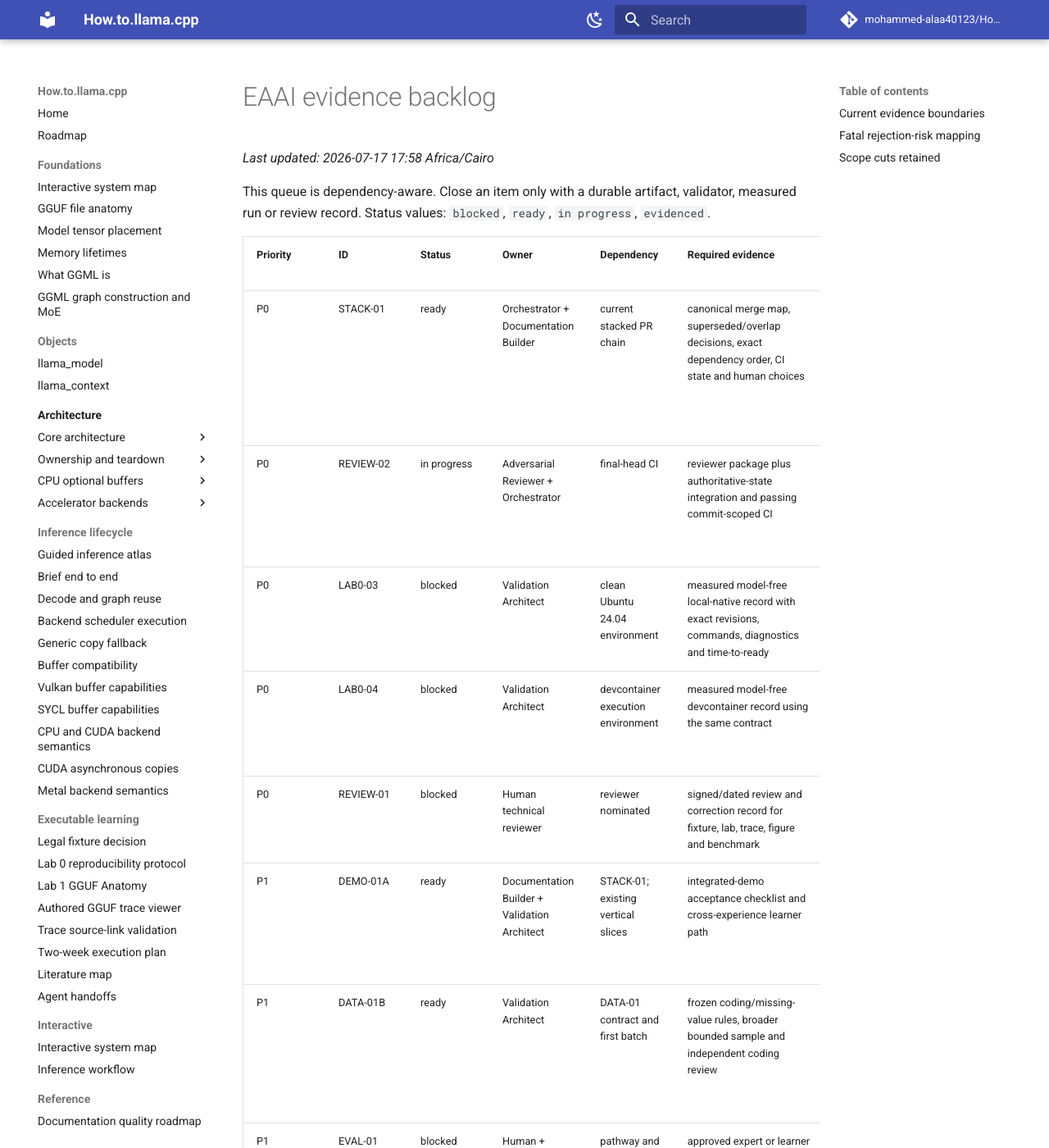
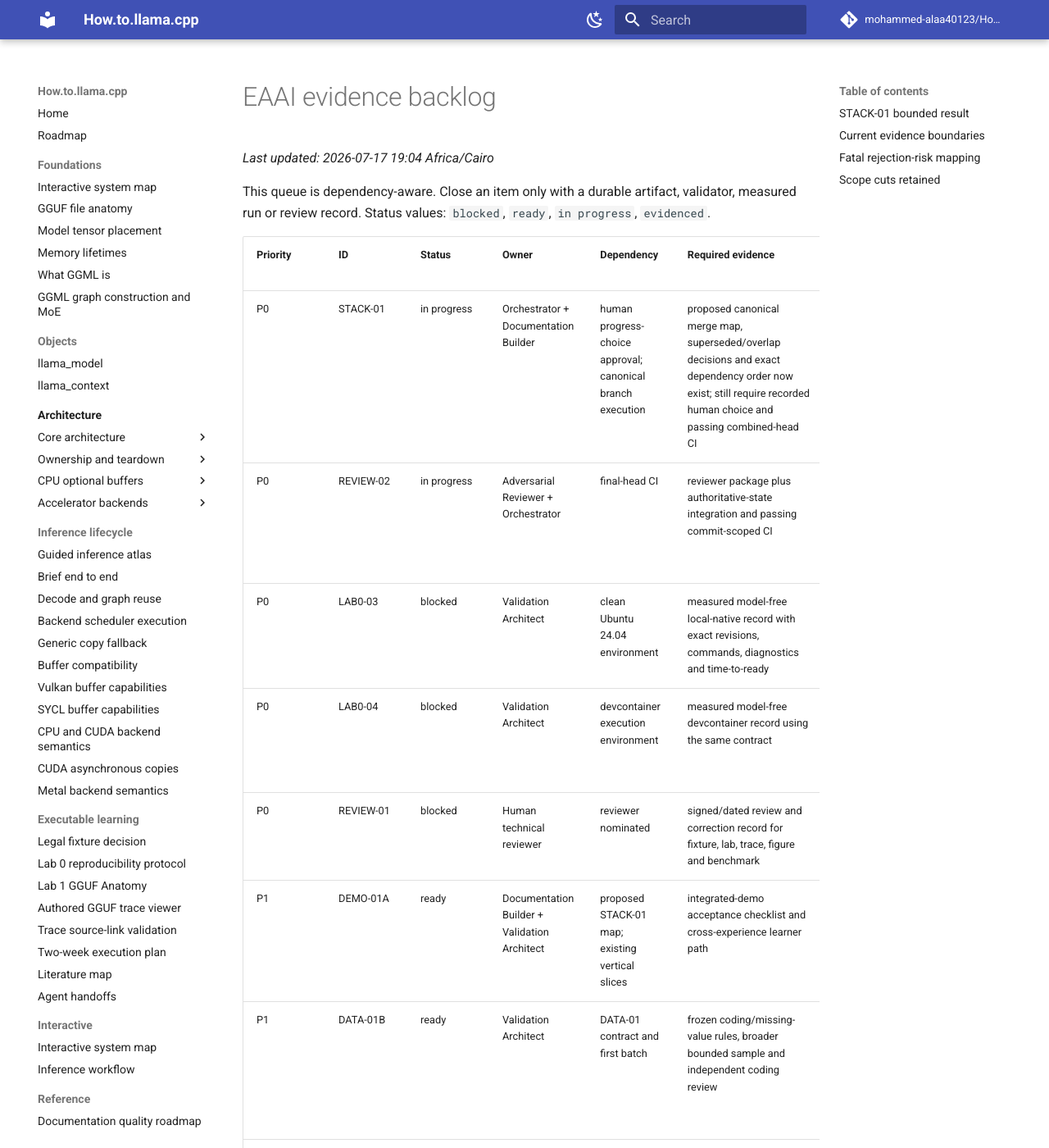
Before and after one commit to mohammed-alaa40123/How.to.llama.cpp, an MkDocs documentation site: the page built from docs/publication/evidence-backlog.md, in a window 1280 px wide and 1400 px high. Shown: the whole window at 82% size. Built offline with MkDocs 1.6.1 and Material for MkDocs 9.7.7, drawn with Linux system fonts in a browser that asks for light colours; comment, search, counter and statistics services are not loaded; some of the changed text lies outside the part shown.

Commit message:
Record STACK-01 merge-map evidence

```diff
--- a/docs/publication/evidence-backlog.md
+++ b/docs/publication/evidence-backlog.md
@@ -1,17 +1,17 @@
 # EAAI evidence backlog
 
-_Last updated: 2026-07-17 17:58 Africa/Cairo_
+_Last updated: 2026-07-17 19:04 Africa/Cairo_
 
 This queue is dependency-aware. Close an item only with a durable artifact, validator, measured run or review record. Status values: `blocked`, `ready`, `in progress`, `evidenced`.
 
 | Priority | ID | Status | Owner | Dependency | Required evidence | Claim supported or falsified |
 |---|---|---|---|---|---|---|
-| P0 | STACK-01 | ready | Orchestrator + Documentation Builder | current stacked PR chain | canonical merge map, superseded/overlap decisions, exact dependency order, CI state and human choices | The repository can become one reviewable artifact rather than an unmerged sequence of prototypes |
+| P0 | STACK-01 | in progress | Orchestrator + Documentation Builder | human progress-choice approval; canonical branch execution | proposed canonical merge map, superseded/overlap decisions and exact dependency order now exist; still require recorded human choice and passing combined-head CI | The repository can become one reviewable artifact rather than an unmerged sequence of prototypes |
 | P0 | REVIEW-02 | in progress | Adversarial Reviewer + Orchestrator | final-head CI | reviewer package plus authoritative-state integration and passing commit-scoped CI | Rejection risks drive work ordering rather than broad feature expansion |
 | P0 | LAB0-03 | blocked | Validation Architect | clean Ubuntu 24.04 environment | measured model-free local-native record with exact revisions, commands, diagnostics and time-to-ready | The local-native tier completes the bounded path reproducibly |
 | P0 | LAB0-04 | blocked | Validation Architect | devcontainer execution environment | measured model-free devcontainer record using the same contract | The cloud-container tier completes the bounded path reproducibly |
 | P0 | REVIEW-01 | blocked | Human technical reviewer | reviewer nominated | signed/dated review and correction record for fixture, lab, trace, figure and benchmark | Technical correctness is independently supported |
-| P1 | DEMO-01A | ready | Documentation Builder + Validation Architect | STACK-01; existing vertical slices | integrated-demo acceptance checklist and cross-experience learner path | The contribution is a coherent learning progression rather than a tool collection |
+| P1 | DEMO-01A | ready | Documentation Builder + Validation Architect | proposed STACK-01 map; existing vertical slices | integrated-demo acceptance checklist and cross-experience learner path | The contribution is a coherent learning progression rather than a tool collection |
 | P1 | DATA-01B | ready | Validation Architect | DATA-01 contract and first batch | frozen coding/missing-value rules, broader bounded sample and independent coding review | The agent process is analyzable as a longitudinal case study rather than selected anecdotes |
 | P1 | EVAL-01 | blocked | Human + Validation Architect | pathway and ethics decision | approved expert or learner protocol, instruments, consent/ethics determination and recruitment boundary | Educational usefulness can be evaluated rather than inferred |
 | P1 | BASE-01 | blocked | Validation Architect | EVAL-01; BASE-01A; REVIEW-01 | completed information-equivalent comparison with frozen scoring and limitations | Viewer benefit is measured rather than attributed to visual novelty |
@@ -26,7 +26,11 @@
 | P2 | FIG-01 | evidenced | Documentation Builder | MEDIA-01 | deterministic SVG, exact replay, checksums and alt text; CI `29553868078` | Authoritative technical figures need not depend on generative models |
 | P2 | MEDIA-02 | evidenced | Validation Architect | MEDIA-01; FIG-01 | accepted/revised/rejected lifecycle, reasons, exact hashes and stale detection; CI `29587245436` | Media decisions are auditable without ordinary-CI regeneration |
 | P2 | DATA-01 | evidenced | Validation Architect | stable log format | schema, validator and first three-archetype batch; CI `29572506104` | The retrospective contract represents success, repair and blocked reassignment |
-| P3 | DEMO-01 | blocked | Orchestrator | STACK-01; LAB0-03; LAB0-04; DEMO-01A | clean integrated end-to-end execution and deployed or locally reproducible artifact | The system exists as one coherent educational experience |
+| P3 | DEMO-01 | blocked | Orchestrator | completed STACK-01; LAB0-03; LAB0-04; DEMO-01A | clean integrated end-to-end execution and deployed or locally reproducible artifact | The system exists as one coherent educational experience |
+
+## STACK-01 bounded result
+
+`docs/publication/canonical-integration-map.md` now proposes one retained implementation spine, identifies superseded and overlapping branches, selects PR #24 as the lowest-risk progress default, preserves unique PR #23 migration/recovery behavior as a possible later bounded follow-up, and defines how parallel PRs #30/#31/#32 must be reconciled. The task remains open until the human choice is recorded and the combined branch passes full CI.
 
 ## Current evidence boundaries
 
```
